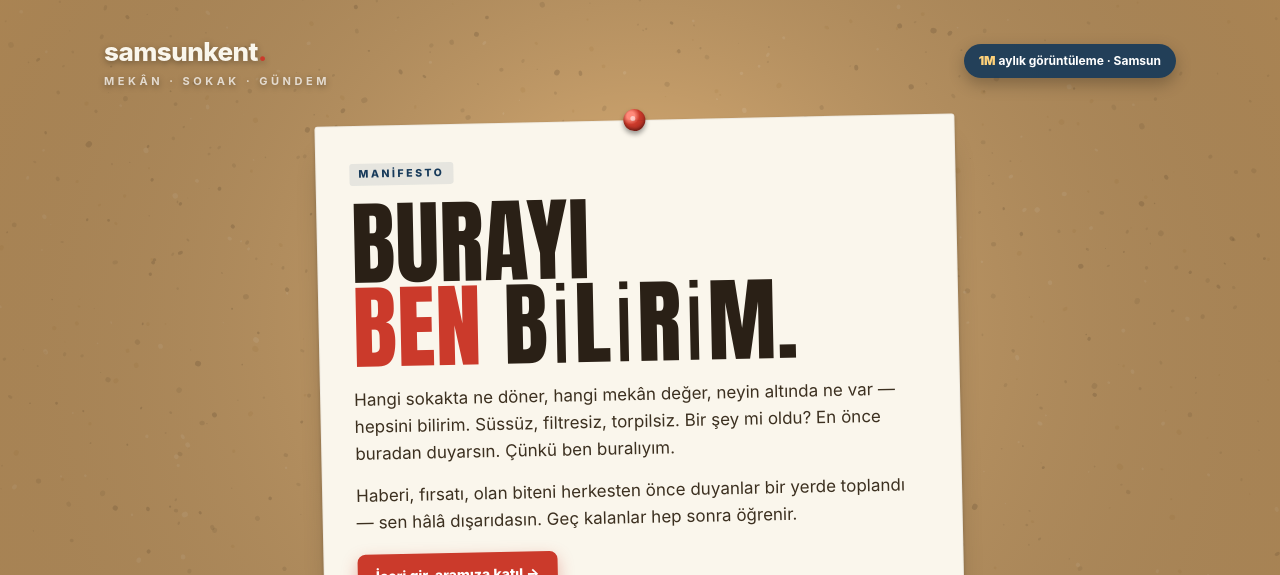
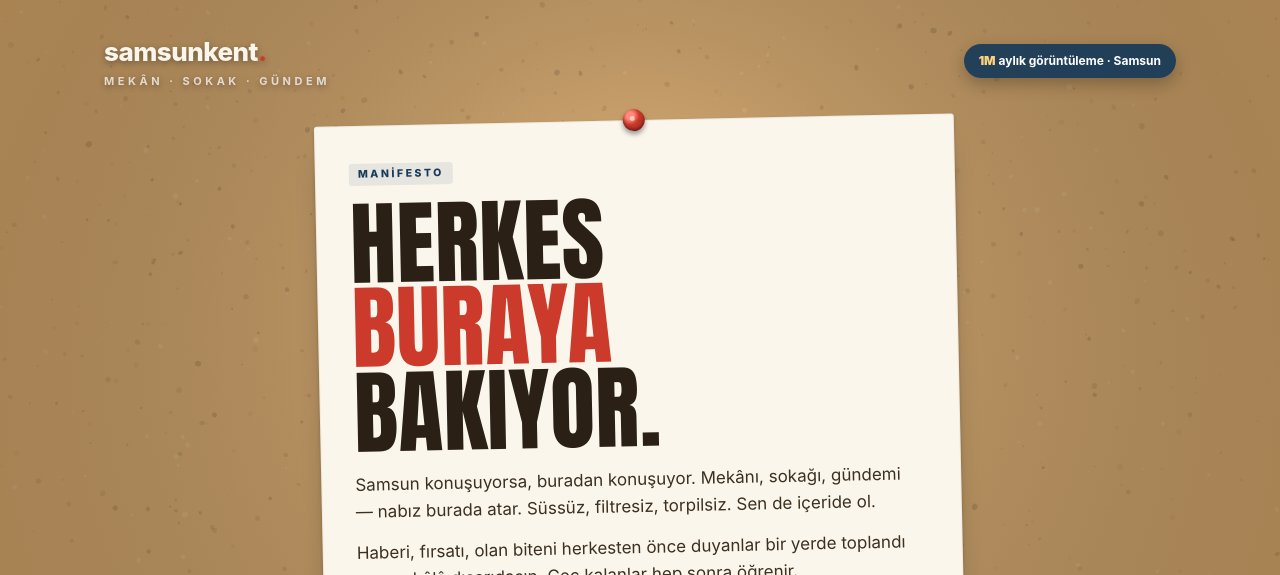
Before and after one commit to IVDDTracker/samsunkent, a Next.js app: page / in a window 1280 px wide. Shown: the top 575 px of the page. Built offline with nearby package versions, Linux system fonts and the light colour scheme; no server answers; the database is empty.

Commit message:
feat: manifestoyu 'Herkes buraya bakıyor.' olarak güncelle
Co-Authored-By: Claude Opus 4.8 <noreply@anthropic.com>
Claude-Session: https://claude.ai/code/session_01V74gx8ddZe6th64iAtfyJS

```diff
--- a/app/page.tsx
+++ b/app/page.tsx
@@ -53,14 +53,13 @@ export default async function HomePage() {
           <span className="pin" />
           <span className="eyebrow">Manifesto</span>
           <h1>
-            Burayı
+            Herkes
             <br />
-            <span className="red">ben</span> bilirim.
+            <span className="red">buraya</span> bakıyor.
           </h1>
           <p className="lede">
-            Hangi sokakta ne döner, hangi mekân değer, neyin altında ne var — hepsini bilirim.
-            Süssüz, filtresiz, torpilsiz. Bir şey mi oldu? En önce buradan duyarsın. Çünkü ben
-            buralıyım.
+            Samsun konuşuyorsa, buradan konuşuyor. Mekânı, sokağı, gündemi — nabız burada atar.
+            Süssüz, filtresiz, torpilsiz. Sen de içeride ol.
           </p>
           <p className="lede" style={{ marginTop: 14 }}>
             Haberi, fırsatı, olan biteni herkesten önce duyanlar bir yerde toplandı — sen hâlâ
```
